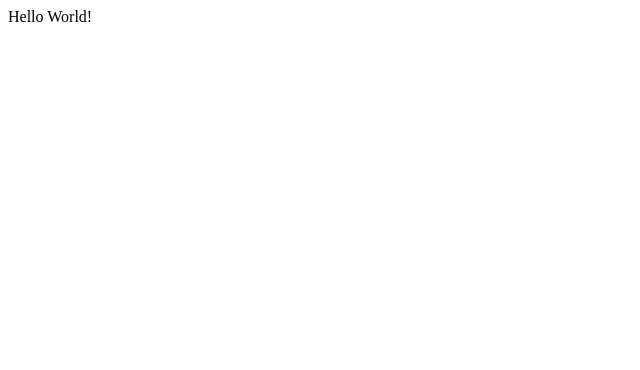
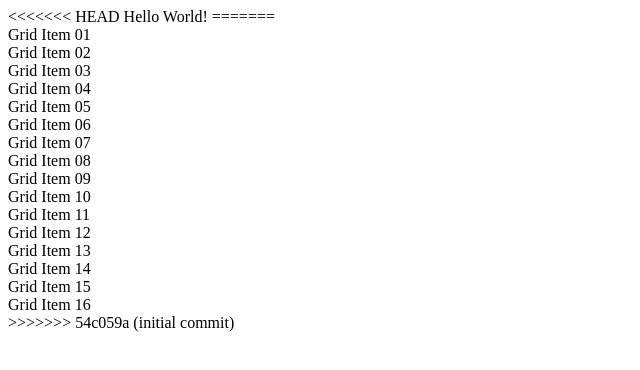
Before and after one commit to akashprofile/git-practice, a plain HTML site: page index.html in a window 1280 px wide. Shown: the whole page, without its empty margins (0-640 px from the left). Drawn offline with Linux system fonts and the light colour scheme.

```diff
--- a/index.html
+++ b/index.html
@@ -6,6 +6,27 @@
   <title>Git Practice</title>
 </head>
 <body>
+<<<<<<< HEAD
   Hello World!
+=======
+  <div class="container">
+    <div class="items item-01">Grid Item 01</div>
+    <div class="items item-02">Grid Item 02</div>
+    <div class="items item-03">Grid Item 03</div>
+    <div class="items item-04">Grid Item 04</div>
+    <div class="items item-05">Grid Item 05</div>
+    <div class="items item-06">Grid Item 06</div>
+    <div class="items item-07">Grid Item 07</div>
+    <div class="items item-08">Grid Item 08</div>
+    <div class="items item-09">Grid Item 09</div>
+    <div class="items item-10">Grid Item 10</div>
+    <div class="items item-11">Grid Item 11</div>
+    <div class="items item-12">Grid Item 12</div>
+    <div class="items item-13">Grid Item 13</div>
+    <div class="items item-14">Grid Item 14</div>
+    <div class="items item-15">Grid Item 15</div>
+    <div class="items item-16">Grid Item 16</div>
+  </div>
+>>>>>>> 54c059a (initial commit)
 </body>
 </html>
```
